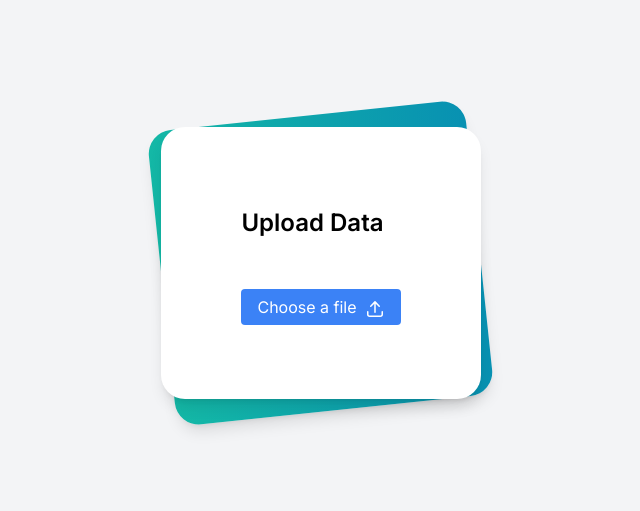
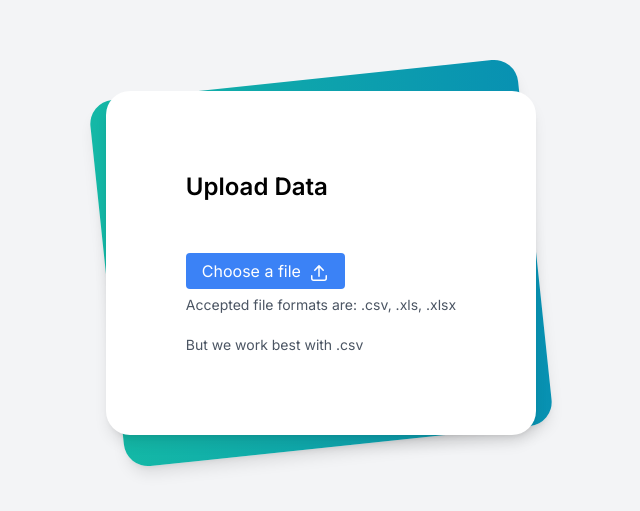
Before and after one commit to MutazAshhab/team-formation-tool, a Next.js app: page / in a window 1280 px wide. Shown: the part 137-648 px from the top of the page, without its empty margins (319-959 px from the left). Built offline with nearby package versions, Linux system fonts and the light colour scheme.

Commit message:
add accepted file formats + recommendation

```diff
--- a/components/Buttons/FileUploadButton/FileUploadButton.tsx
+++ b/components/Buttons/FileUploadButton/FileUploadButton.tsx
@@ -34,6 +34,13 @@ export function FileUploadButton() {
         accept=".csv, .xls, .xlsx"
         onChange={handleFileUpload}
       />
+      {/* add this styling when we support more file formats w-64 flex-wrap */}
+      <p className="mt-3 text-sm text-gray-600 ">
+        Accepted file formats are: .csv, .xls, .xlsx
+        <br />
+        <br />
+        But we work best with .csv
+      </p>
     </div>
   );
 }
```
